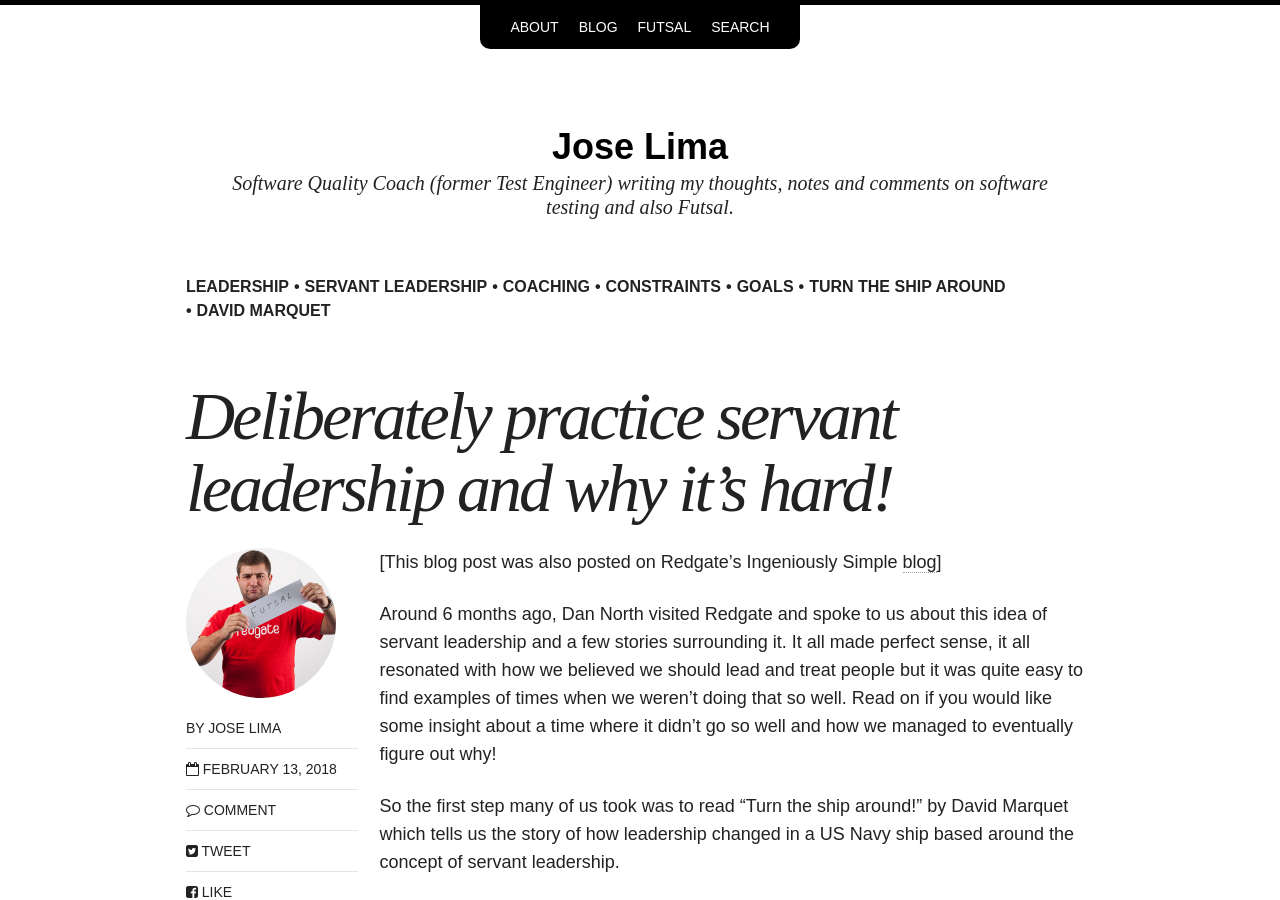
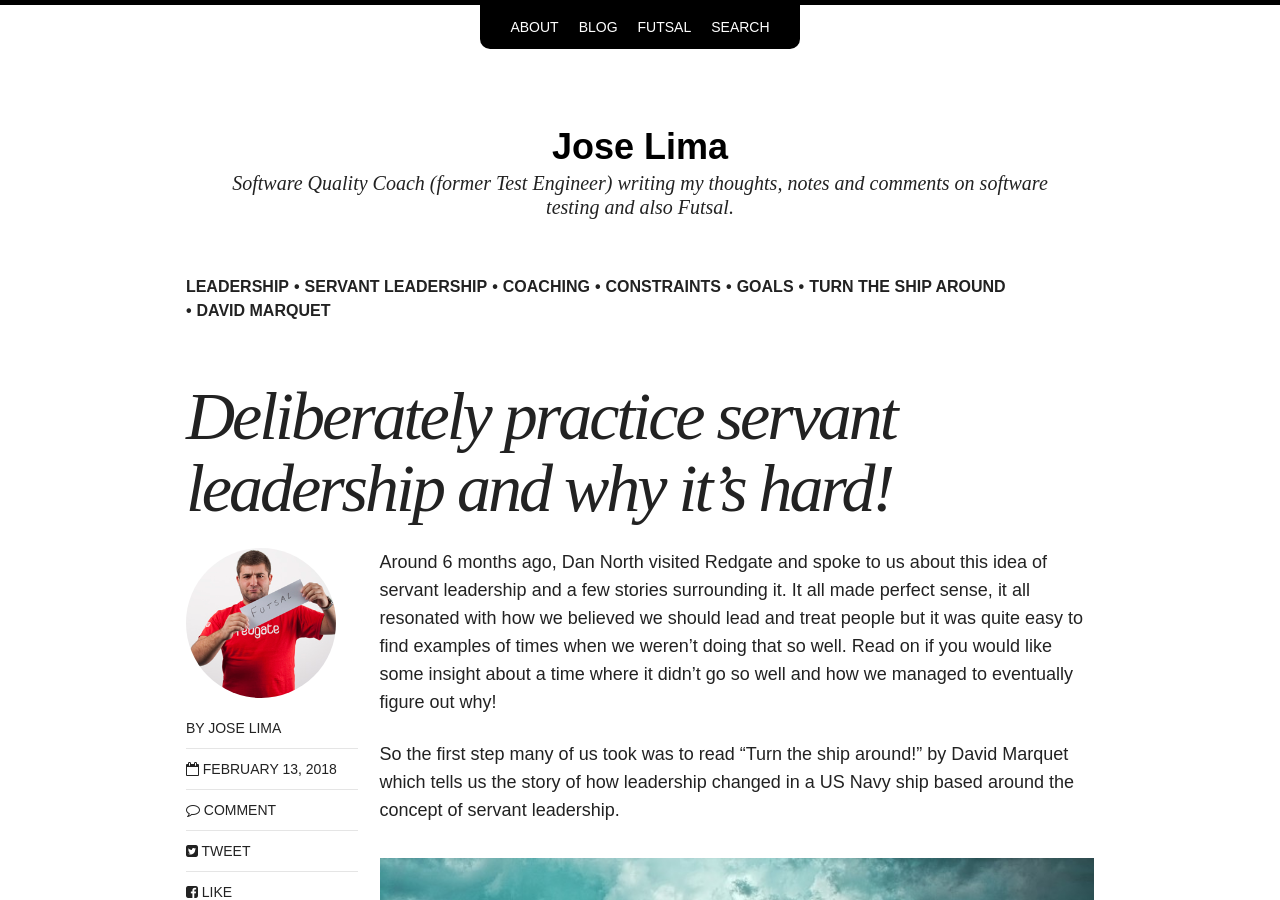
Before and after one commit to joselima/joselima.github.io, a Jekyll site: the page built from _posts/blog/2018-02-13-deliberately-practice-servant-leadership.md, in a window 1280 px wide and 900 px high. Built offline with Jekyll 4.4.1, drawn with Linux system fonts in a browser that asks for light colours; nearby versions of some CDN libraries; comment, search, counter and statistics services are not loaded; some of the changed text lies outside the part shown.

Commit message:
moving reference to RG-IS to end of post

```diff
--- a/_posts/blog/2018-02-13-deliberately-practice-servant-leadership.md
+++ b/_posts/blog/2018-02-13-deliberately-practice-servant-leadership.md
@@ -12,8 +12,6 @@ modified:
 comments: true
 share: true
 ---
-
-[This blog post was also posted on Redgate's Ingeniously Simple [blog](https://medium.com/ingeniouslysimple/deliberately-practice-servant-leadership-and-why-its-hard-8bd0e312803d)]
 
 Around 6 months ago, Dan North visited Redgate and spoke to us about this idea of servant leadership and a few stories surrounding it. It all made perfect sense, it all resonated with how we believed we should lead and treat people but it was quite easy to find examples of times when we weren’t doing that so well. Read on if you would like some insight about a time where it didn’t go so well and how we managed to eventually figure out why!
 
```
Also changed, not shown: other parts of _posts/blog/2018-02-13-deliberately-practice-servant-leadership.md (+2 -0 lines).
